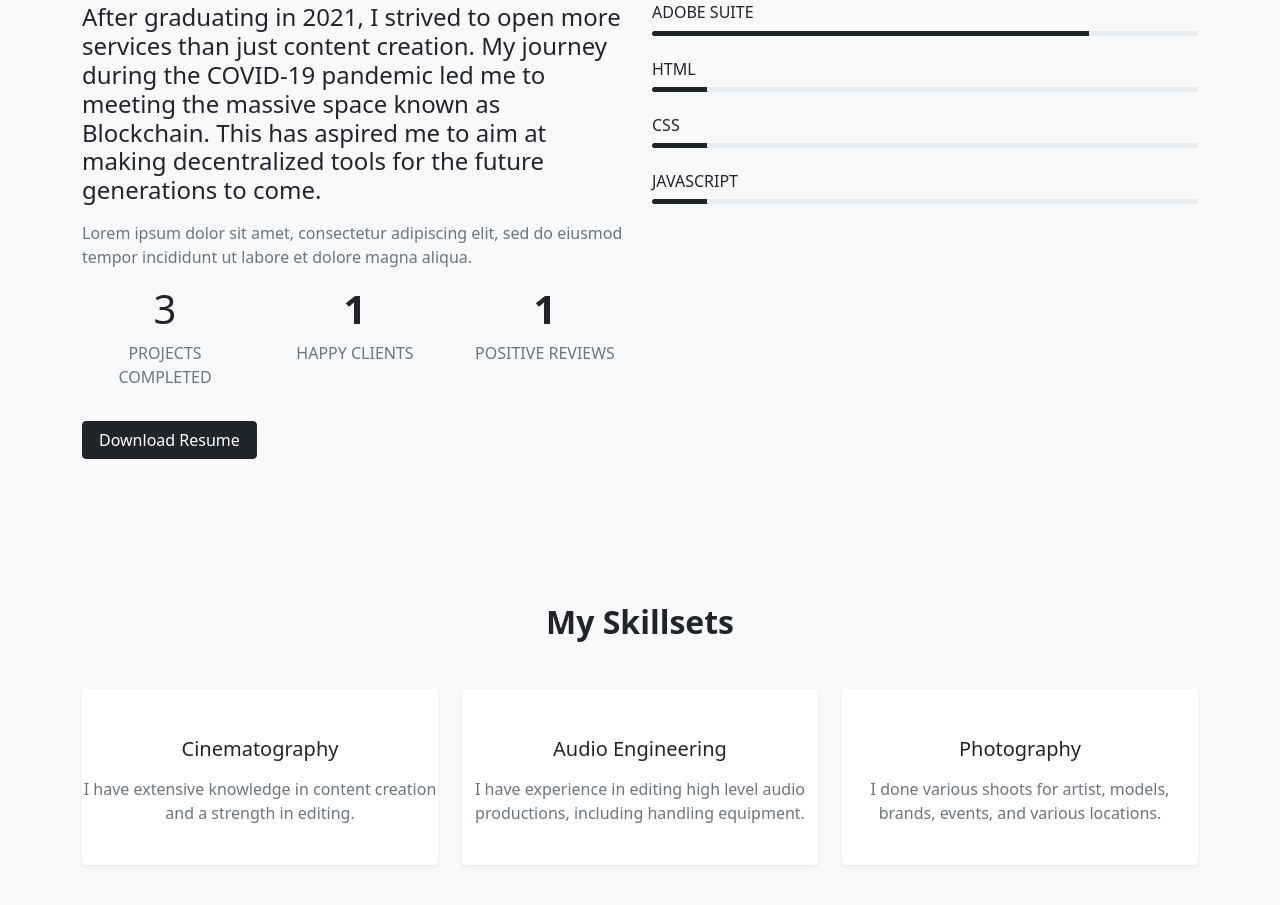
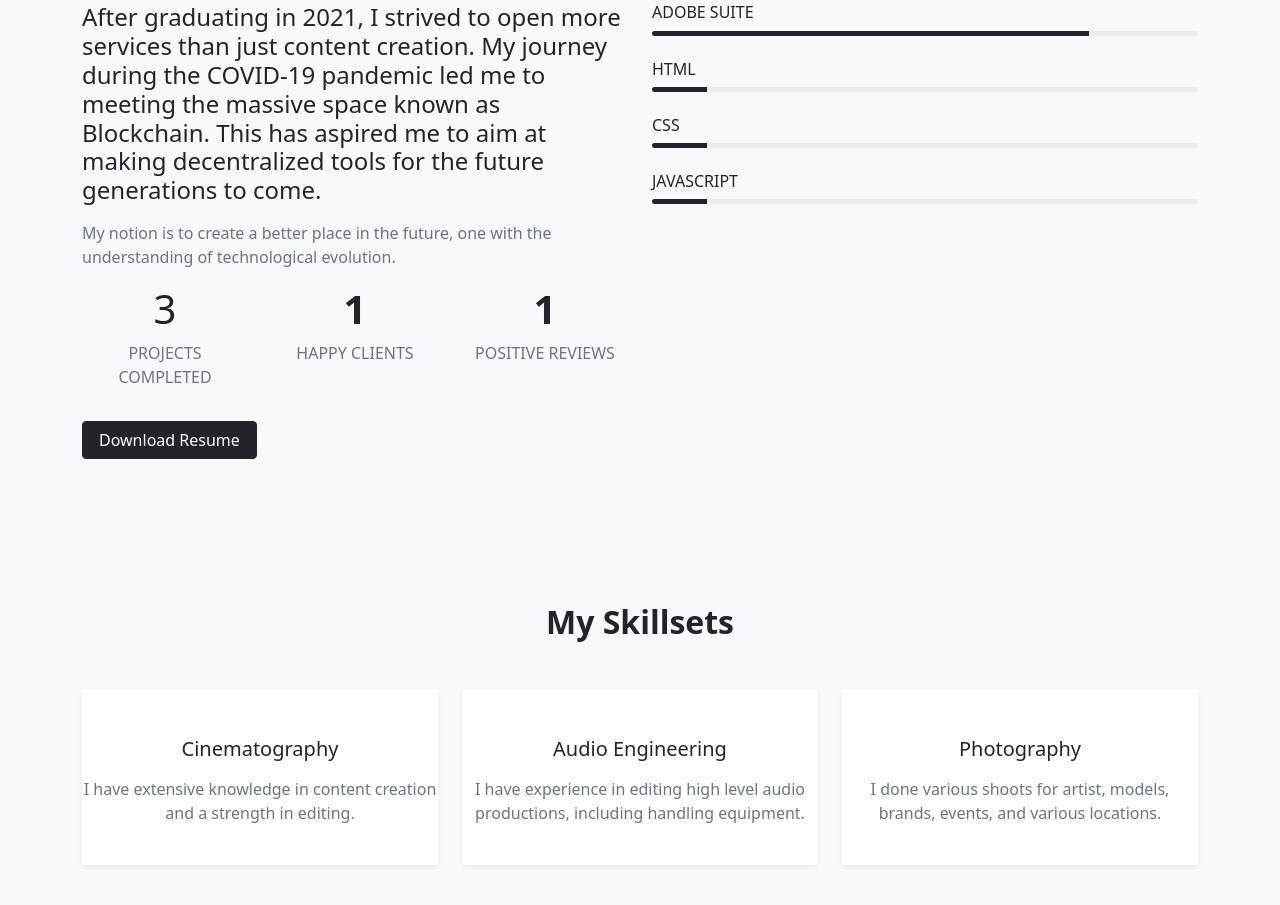
Before and after one commit to alexisvfilmstuff/my-portfolio, a plain HTML site: page index.html in a window 1280 px wide. Shown: the part 1051-1956 px from the top of the page. Drawn offline with nearby package versions, Linux system fonts and the light colour scheme.

Commit message:
Removed Lorem Ipsum from "about section"

```diff
--- a/index.html
+++ b/index.html
@@ -71,8 +71,7 @@
       <div class="col-md-6">
         <div class="about-text">
           <h3 class="fs-4 mb-3">After graduating in 2021, I strived to open more services than just content creation. My journey during the COVID-19 pandemic led me to meeting the massive space known as Blockchain. This has aspired me to aim at making decentralized tools for the future generations to come.</h3>
-          <p class="text-muted">Lorem ipsum dolor sit amet, consectetur adipiscing elit, sed do eiusmod tempor incididunt ut labore et dolore magna
-          aliqua.</p>
+          <p class="text-muted">My notion is to create a better place in the future, one with the understanding of technological evolution.</p>
         </div>
         <div class="row text-center text-uppercase my-3">
           <div class="col-sm-4">
```
